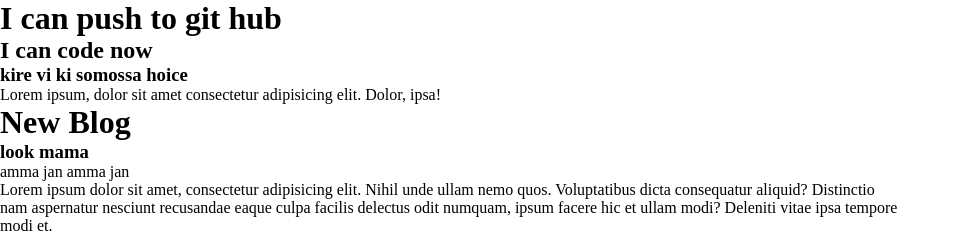
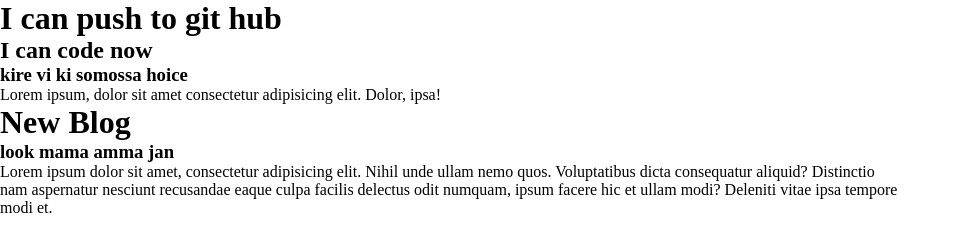
Before and after one commit to meraj2085/my-second-repo, a plain HTML site: page index.html in a window 1280 px wide. Shown: the top 233 px of the page, without its empty margins (0-960 px from the left). Drawn offline with Linux system fonts and the light colour scheme.

Commit message:
adding amma jan gan

```diff
--- a/index.html
+++ b/index.html
@@ -14,8 +14,8 @@
      <p>Lorem ipsum, dolor sit amet consectetur adipisicing elit. Dolor, ipsa!</p>
      <div>
           <h1>New Blog</h1>
-          <h3>look mama</h3>
-          <p>amma jan amma jan</p>
+          <h3>look mama amma jan</h3>
+
           Lorem ipsum dolor sit amet, consectetur adipisicing elit. Nihil unde ullam nemo quos. Voluptatibus dicta consequatur aliquid? Distinctio nam aspernatur nesciunt recusandae eaque culpa facilis delectus odit numquam, ipsum facere hic et ullam modi? Deleniti vitae ipsa tempore modi et.
      </div>
      <img src="./images/3037928.jpg" alt="">
```
